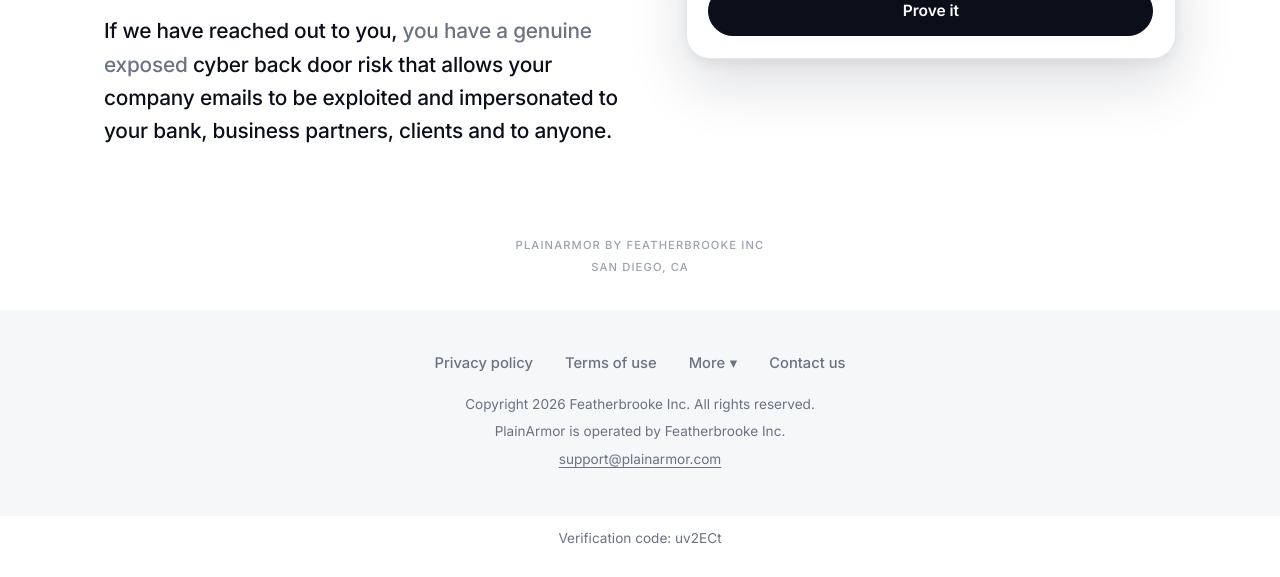
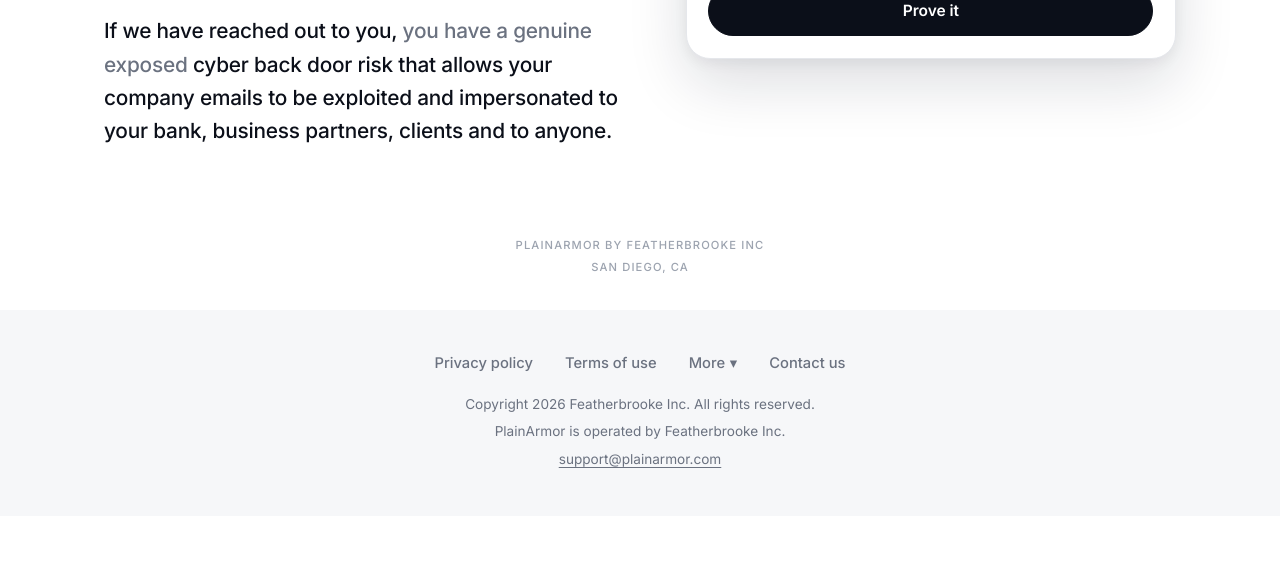
Before and after one commit to cerodalo/plainarmor-site, a plain HTML site: page index.html in a window 1280 px wide. Shown: the part 332-909 px from the top of the page. After the commit the page ends 848 px from the top, so only its background shows below. Drawn offline with Linux system fonts and the light colour scheme.

Commit message:
Remove Stripe's verification code from the home page now the account is approved
Co-Authored-By: Claude Opus 5.5 <noreply@anthropic.com>

```diff
--- a/index.html
+++ b/index.html
@@ -10,4 +10,4 @@ document.addEventListener("submit", function (e) {
   if (!p) { p = document.createElement("p"); p.className = "static-note"; p.setAttribute("role", "status"); p.style.marginTop = ".75rem"; f.appendChild(p); }
   p.textContent = "Checks open soon. In the meantime, email support@plainarmor.com and we will reply.";
 }, true);
-</script><div id="stripe-verification" style="text-align:center;font-size:.85rem;line-height:1.5;color:#6b7280;padding:12px 16px 28px">Verification code: uv2ECt</div></body></html>
+</script></body></html>
```
Also changed, not shown: 1 other file.
